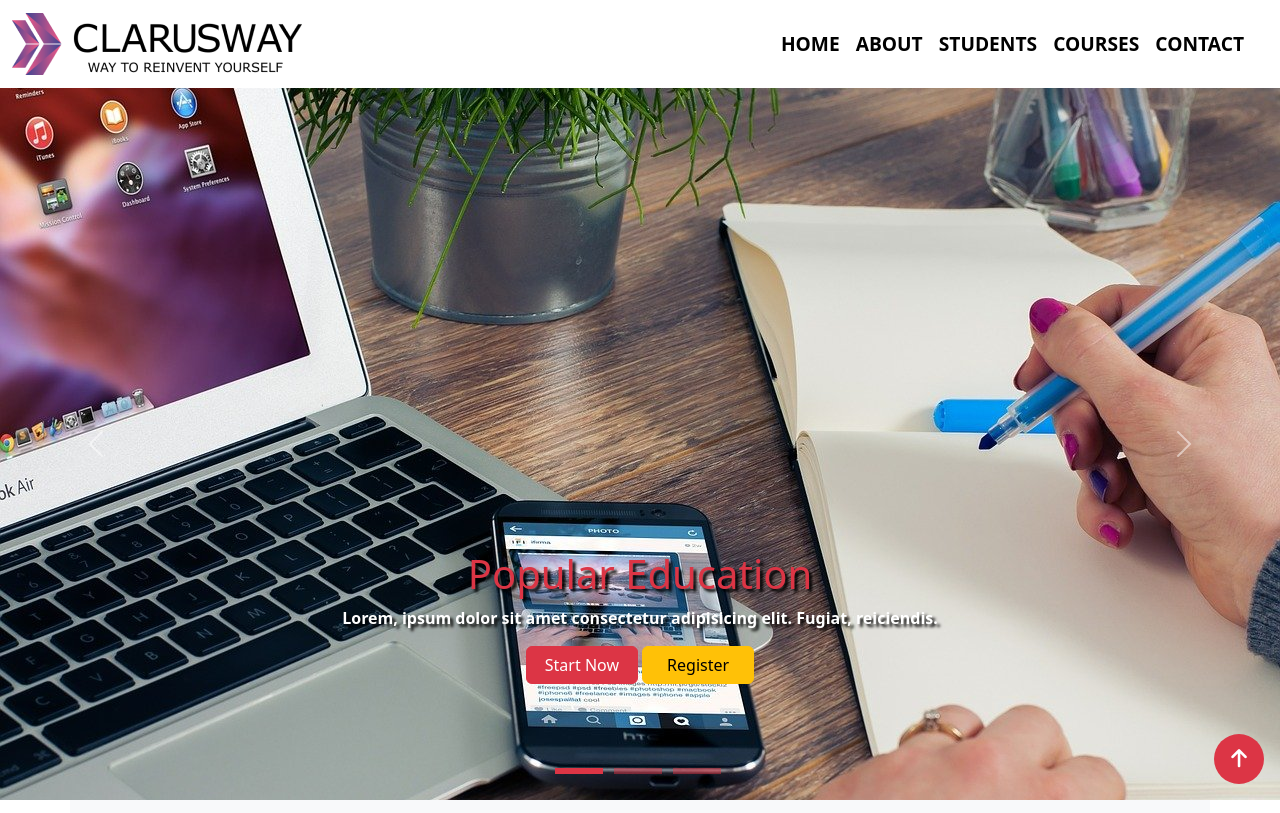
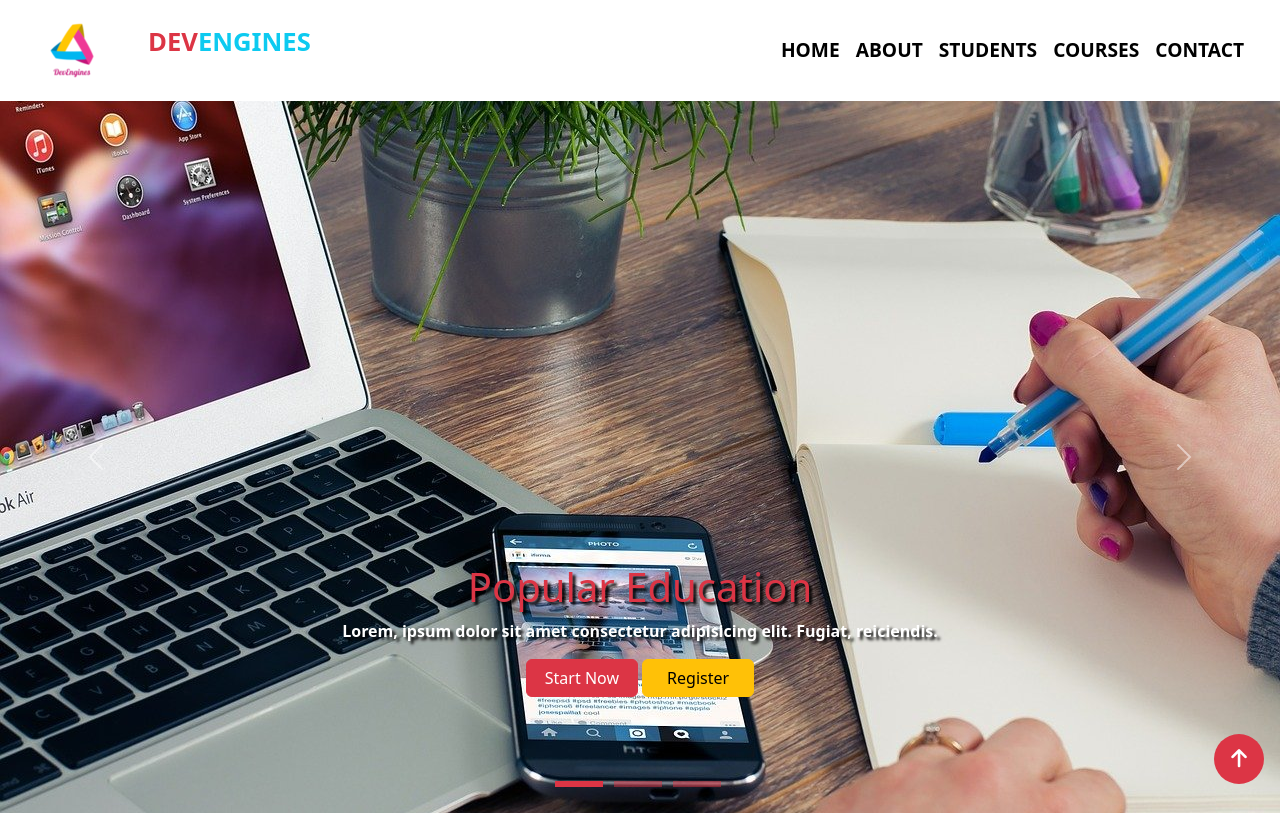
Before and after one commit to MFurkan40/Bootstrap-Course-Project, a plain HTML site: page index.html in a window 1280 px wide. Shown: the top 813 px of the page. Drawn offline with nearby package versions, Linux system fonts and the light colour scheme.

Commit message:
fixed some prop

```diff
--- a/css/app.css
+++ b/css/app.css
@@ -14,6 +14,10 @@
 }
 .nav-link:hover {
   color: var(--red);
+}
+
+.icon-name {
+  font-size: 1.6rem !important;
 }
 
 /*! ------------- 2- CAROUSEL --------------- */
--- a/index.html
+++ b/index.html
@@ -27,7 +27,7 @@
     <nav class="navbar navbar-expand-lg navbar-light">
       <div class="container-fluid">
         <a class="navbar-brand" href="#">
-          <img src="./img/CLARUSWAY_LOGO.png" alt="logo" />
+          <img src="./img/logo.png" alt="logo" />
         </a>
         <button
           class="navbar-toggler"
@@ -40,6 +40,9 @@
         >
           <span class="navbar-toggler-icon"></span>
         </button>
+        <p class="icon-name collapse navbar-collapse text-danger">
+          Dev<span class="text-info">Engines</span>
+        </p>
         <div class="collapse navbar-collapse" id="navbarSupportedContent">
           <ul class="navbar-nav ms-auto me-3 mb-2 mb-lg-0">
             <li class="nav-item">
@@ -557,7 +560,7 @@
             <div class="col-md-4">
               <i class="fas fa-envelope fa-2x text-danger"></i>
               <h4>email</h4>
-              <a href="mailto:info@clarusway.com">info@clarusway</a>
+              <a href="mailto:info@devengines.com">info@devengines</a>
             </div>
           </div>
 
@@ -633,7 +636,7 @@
         <script>
           document.write(new Date().getFullYear());
         </script>
-        Copyright by Clarusway
+        Copyright by DevEngines
       </article>
     </footer>
 
```
Also changed, not shown: img/CLARUSWAY_LOGO.png (deleted), img/logo.png (added).
